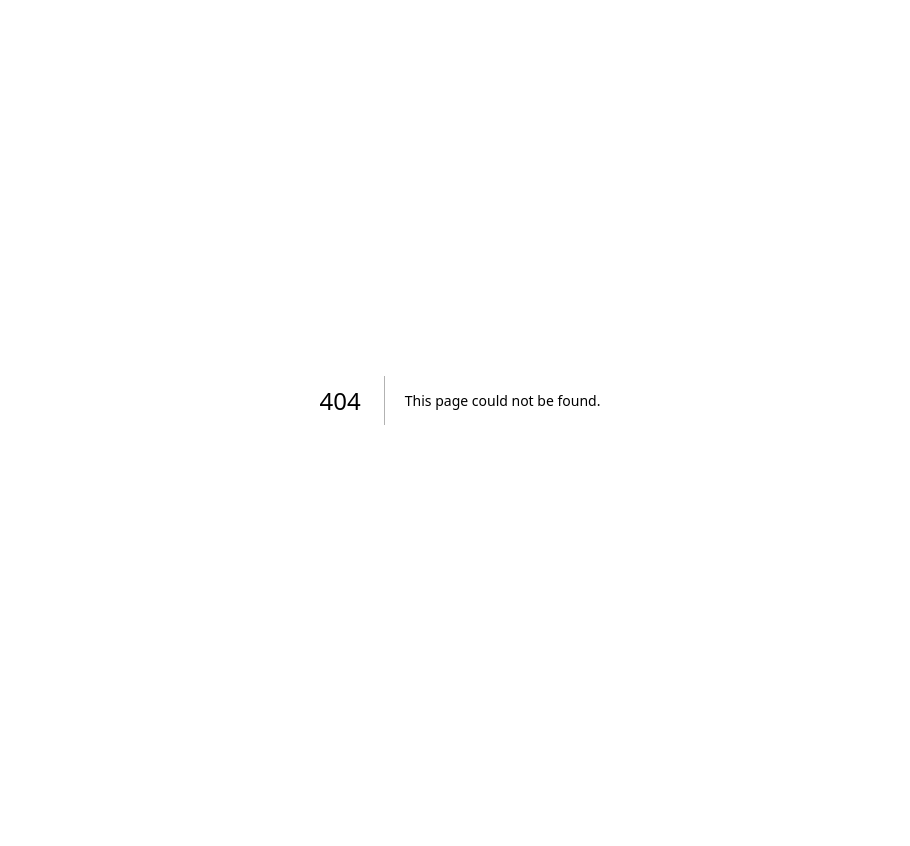
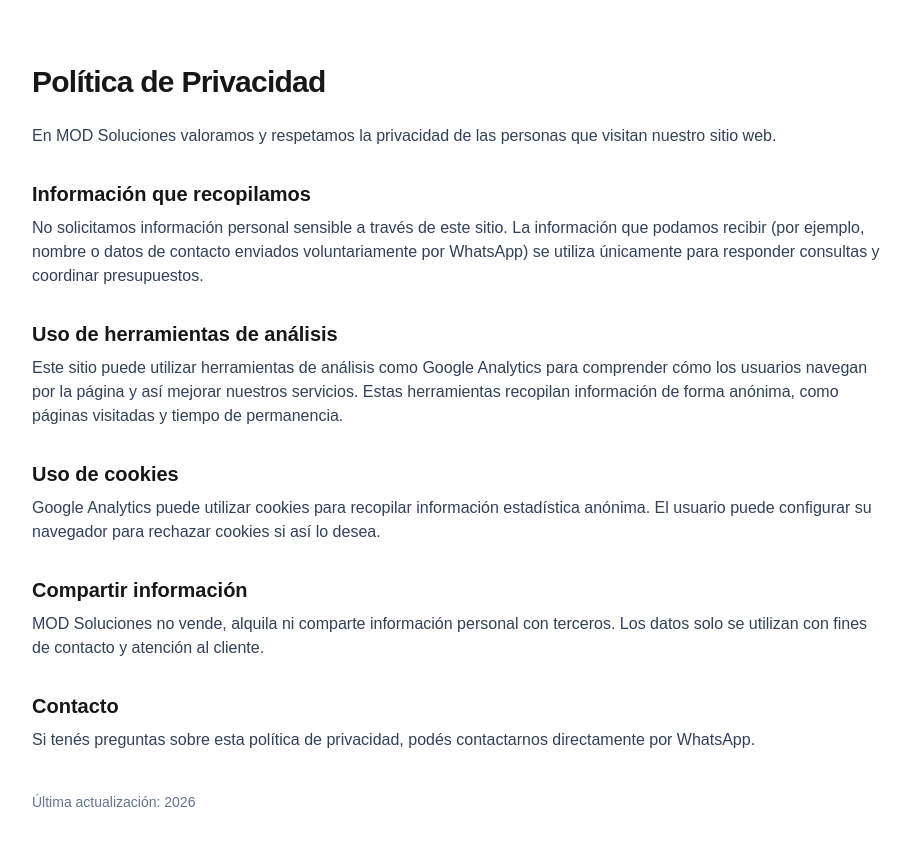
Before and after one commit to AlexBartell/ab-soluciones, a Next.js app: page /privacidad in a window 1280 px wide. Before the commit this address had no page. Shown: the top 846 px of the page, without its empty margins (180-1090 px from the left). Before the commit the page ends 800 px from the top, so only its background shows below. Built offline with nearby package versions, Linux system fonts and the light colour scheme.

Commit message:
privacidad y enlaces

```diff
--- /dev/null
+++ b/app/privacidad/page.tsx
@@ -0,0 +1,68 @@
+export const metadata = {
+  title: "Política de Privacidad | MOD Soluciones",
+};
+
+export default function Privacidad() {
+  return (
+    <main className="mx-auto max-w-4xl px-5 py-16">
+      <h1 className="text-3xl font-bold tracking-tight">
+        Política de Privacidad
+      </h1>
+
+      <p className="mt-6 text-slate-700">
+        En MOD Soluciones valoramos y respetamos la privacidad de las personas
+        que visitan nuestro sitio web.
+      </p>
+
+      <h2 className="mt-8 text-xl font-semibold">
+        Información que recopilamos
+      </h2>
+      <p className="mt-2 text-slate-700">
+        No solicitamos información personal sensible a través de este sitio.
+        La información que podamos recibir (por ejemplo, nombre o datos de
+        contacto enviados voluntariamente por WhatsApp) se utiliza únicamente
+        para responder consultas y coordinar presupuestos.
+      </p>
+
+      <h2 className="mt-8 text-xl font-semibold">
+        Uso de herramientas de análisis
+      </h2>
+      <p className="mt-2 text-slate-700">
+        Este sitio puede utilizar herramientas de análisis como Google Analytics
+        para comprender cómo los usuarios navegan por la página y así mejorar
+        nuestros servicios. Estas herramientas recopilan información de forma
+        anónima, como páginas visitadas y tiempo de permanencia.
+      </p>
+
+      <h2 className="mt-8 text-xl font-semibold">
+        Uso de cookies
+      </h2>
+      <p className="mt-2 text-slate-700">
+        Google Analytics puede utilizar cookies para recopilar información
+        estadística anónima. El usuario puede configurar su navegador para
+        rechazar cookies si así lo desea.
+      </p>
+
+      <h2 className="mt-8 text-xl font-semibold">
+        Compartir información
+      </h2>
+      <p className="mt-2 text-slate-700">
+        MOD Soluciones no vende, alquila ni comparte información personal con
+        terceros. Los datos solo se utilizan con fines de contacto y atención al
+        cliente.
+      </p>
+
+      <h2 className="mt-8 text-xl font-semibold">
+        Contacto
+      </h2>
+      <p className="mt-2 text-slate-700">
+        Si tenés preguntas sobre esta política de privacidad, podés contactarnos
+        directamente por WhatsApp.
+      </p>
+
+      <p className="mt-10 text-sm text-slate-500">
+        Última actualización: {new Date().getFullYear()}
+      </p>
+    </main>
+  );
+}
--- a/components/Footer.tsx
+++ b/components/Footer.tsx
@@ -23,6 +23,9 @@
             </p>
           </div>
         </div>
+<a href="/privacidad" className="text-xs text-slate-500 hover:text-slate-700">
+  Política de privacidad
+</a>
 
         <p className="mt-8 text-xs text-slate-500">
           © {new Date().getFullYear()} MOD Soluciones. Todos los derechos reservados.
```
